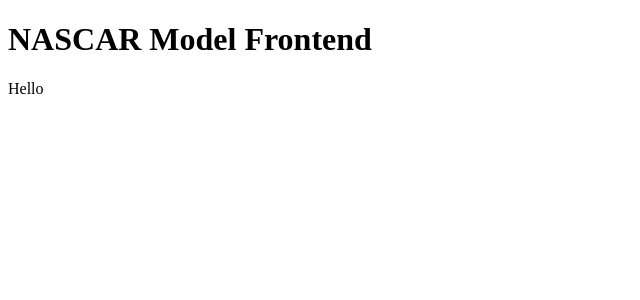
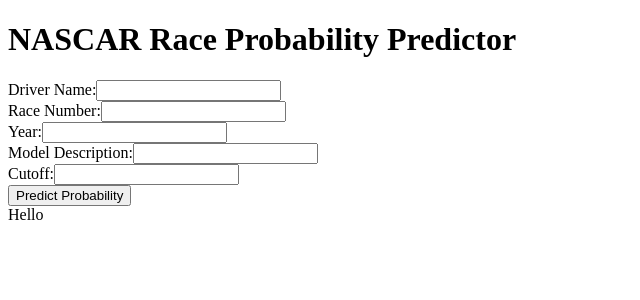
Before and after one commit to djbyrapatna/nascarModel, a React app in the folder frontend/: page / in a window 1280 px wide. Shown: the top 300 px of the page, without its empty margins (0-640 px from the left). Built offline with nearby package versions, Linux system fonts and the light colour scheme.

Commit message:
Configuration issues fixed for deployment

```diff
--- a/frontend/src/App.js
+++ b/frontend/src/App.js
@@ -1,12 +1,19 @@
 // src/App.js
-import React from 'react';
+import React, { useState } from 'react';
+import Header from './components/Header';
+import ModelForm from './components/ModelForm';
+import ResultDisplay from './components/ResultDisplay';
 
-function App() {
+const App = () => {
+  const [result, setResult] = useState(null);
+
   return (
-    <div>
-      <h1>NASCAR Model Frontend</h1>
+    <div className="App">
+      <Header />
+      <ModelForm onResult={setResult} />
+      {result && <ResultDisplay result={result} />}
     </div>
   );
-}
+};
 
 export default App;
--- a/frontend/src/components/ModelForm.js
+++ b/frontend/src/components/ModelForm.js
@@ -1,6 +1,7 @@
 // ModelForm.js
 import React, { useState } from 'react';
 import axios from 'axios';
+
 
 const ModelForm = ({ onResult }) => {
   const [formData, setFormData] = useState({
@@ -15,12 +16,13 @@
   const handleChange = (e) => {
     setFormData({ ...formData, [e.target.name]: e.target.value });
   };
+  const API_BASE_URL = process.env.REACT_APP_API_BASE_URL;
 
   const handleSubmit = async (e) => {
     e.preventDefault();
     setError('');
     try {
-      const response = await axios.post(`${process.env.REACT_APP_API_BASE_URL}/query`, formData);
+      const response = await axios.post(`${API_BASE_URL}/query`, formData);
       onResult(response.data);
     } catch (err) {
       if (err.response && err.response.data && err.response.data.error) {
--- a/frontend/src/index.js
+++ b/frontend/src/index.js
@@ -2,6 +2,6 @@
 import React from 'react';
 import ReactDOM from 'react-dom';
 import App from './App';
-import '@testing-library/jest-dom';
+//import '@testing-library/jest-dom';
 
 ReactDOM.render(<App />, document.getElementById('root'));
--- a/frontend/webpack.config.js
+++ b/frontend/webpack.config.js
@@ -1,6 +1,7 @@
 // frontend/webpack.config.js
 const path = require('path');
 const HtmlWebpackPlugin = require('html-webpack-plugin');
+const webpack = require('webpack');
 
 module.exports = {
   entry: './src/index.js',
@@ -28,7 +29,10 @@
   },
   plugins: [
     new HtmlWebpackPlugin({
-      template: './public/index.html'
-    })
+      template: './public/index.html' // Ensure this path is correct
+    }),
+    new webpack.DefinePlugin({
+      'process.env.REACT_APP_API_BASE_URL': JSON.stringify(process.env.REACT_APP_API_BASE_URL),
+    }),
   ]
 };
```
